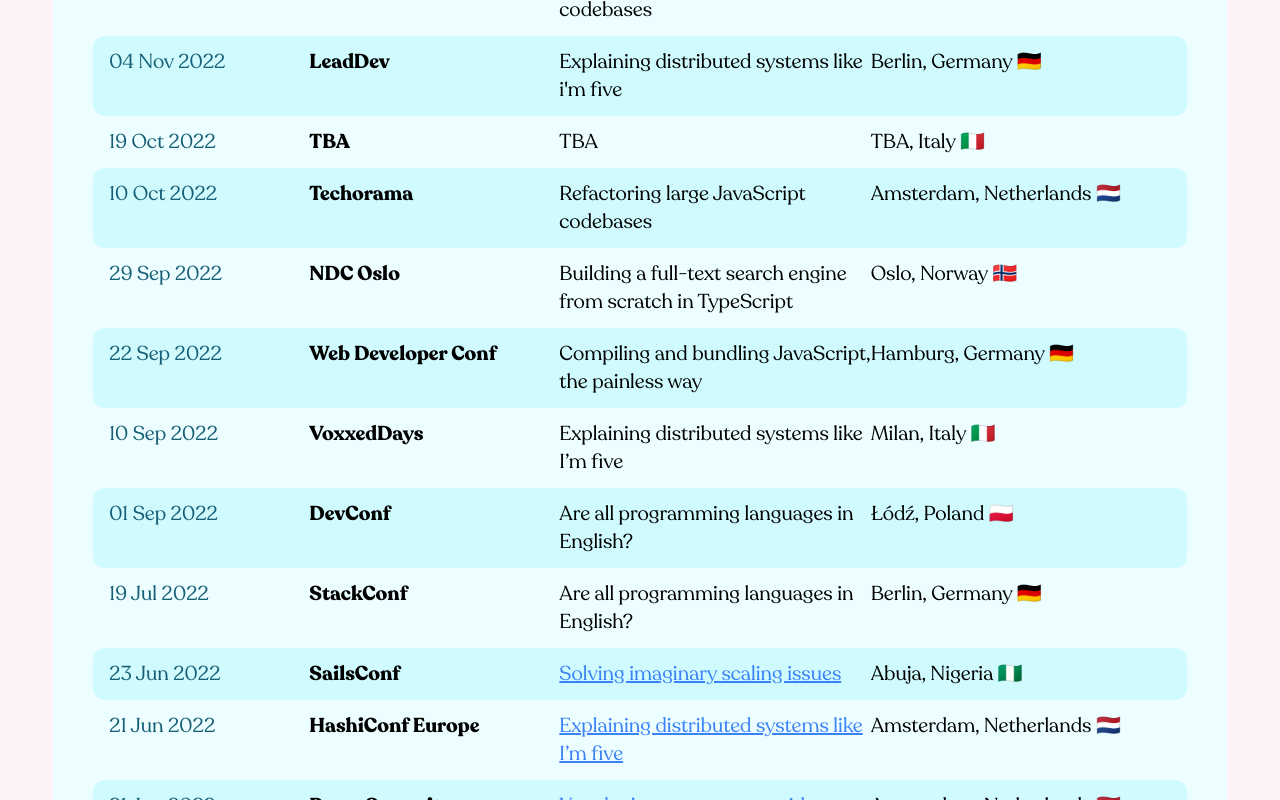
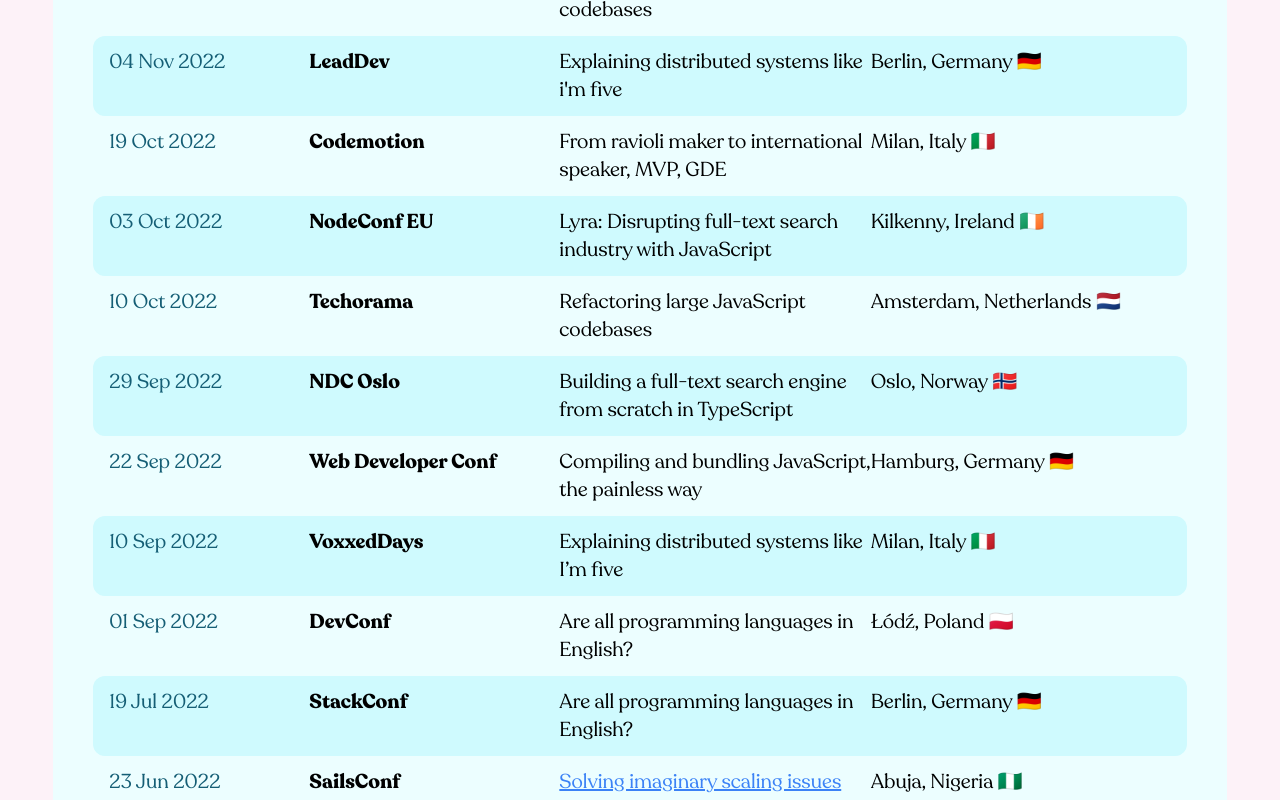
Before and after one commit to micheleriva/personal-website, a Next.js app: page /talks in a window 1280 px wide. Shown: the part 1320-2120 px from the top of the page. Built offline with nearby package versions, Linux system fonts and the light colour scheme.

Commit message:
feat: adds new talks

```diff
--- a/components/NavBar/desktop.jsx
+++ b/components/NavBar/desktop.jsx
@@ -6,6 +6,7 @@
 
 export function DesktopNavBar() {
   return (
+    <>
       <nav>
         <div className="p-1 bg-gradient-to-r from-indigo-400 via-purple-400 to-pink-400">
           <Phrase />
@@ -50,5 +51,6 @@
           </div>
         </Container>
       </nav>
+    </>
   );
 }
--- a/data/events.js
+++ b/data/events.js
@@ -169,6 +169,18 @@
     url: "https://www.linkedin.com/video/event/urn:li:ugcPost:6897168742409994241/",
     language: "italian",
     type: "interview",
+    mode: "remote",
+  },
+  {
+    date: new Date(2022, 1, 30),
+    event: "Codemotion DevCast",
+    city: "Milan",
+    country: "Italy",
+    emoji: "🇮🇹",
+    title: null,
+    url: null,
+    language: "italian",
+    type: "Master of ceremonies",
     mode: "remote",
   },
   {
@@ -580,6 +592,18 @@
     mode: "in-person",
   },
   {
+    date: new Date(2022, 8, 30),
+    event: "GraphQL Conf",
+    city: "Berlin",
+    country: "Germany",
+    emoji: "🇩🇪",
+    title: null,
+    url: null,
+    language: "english",
+    type: "Master of ceremonies",
+    mode: "remote",
+  },
+  {
     date: new Date(2022, 9, 10),
     event: "Techorama",
     city: "Amsterdam",
@@ -592,12 +616,24 @@
     mode: "in-person",
   },
   {
+    date: new Date(2022, 9, 3),
+    event: "NodeConf EU",
+    city: "Kilkenny",
+    country: "Ireland",
+    emoji: "🇮🇪",
+    title: "Lyra: Disrupting full-text search industry with JavaScript",
+    url: null,
+    language: "english",
+    type: "talk",
+    mode: "in-person",
+  },
+  {
     date: new Date(2022, 9, 19),
-    event: "TBA",
-    city: "TBA",
+    event: "Codemotion",
+    city: "Milan",
     country: "Italy",
     emoji: "🇮🇹",
-    title: "TBA",
+    title: "From ravioli maker to international speaker, MVP, GDE",
     url: null,
     language: "english",
     type: "talk",
```
Lines whose indentation alone changed are shown as unchanged.
